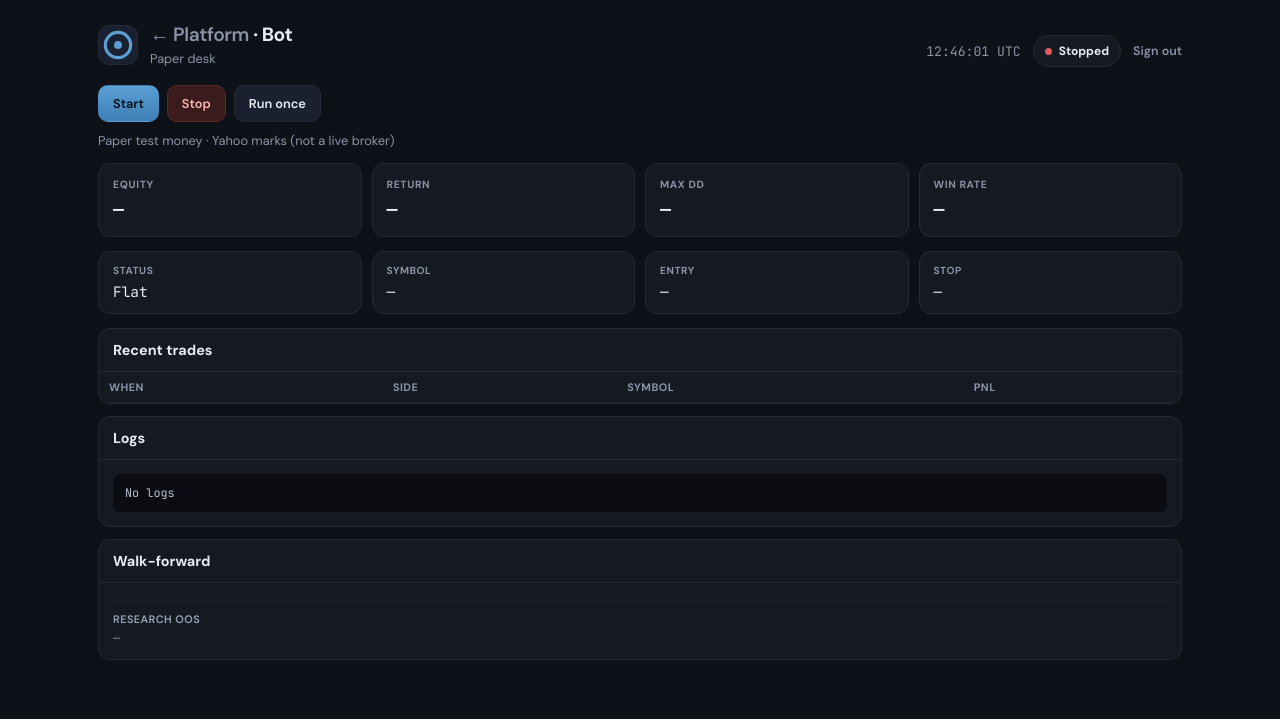
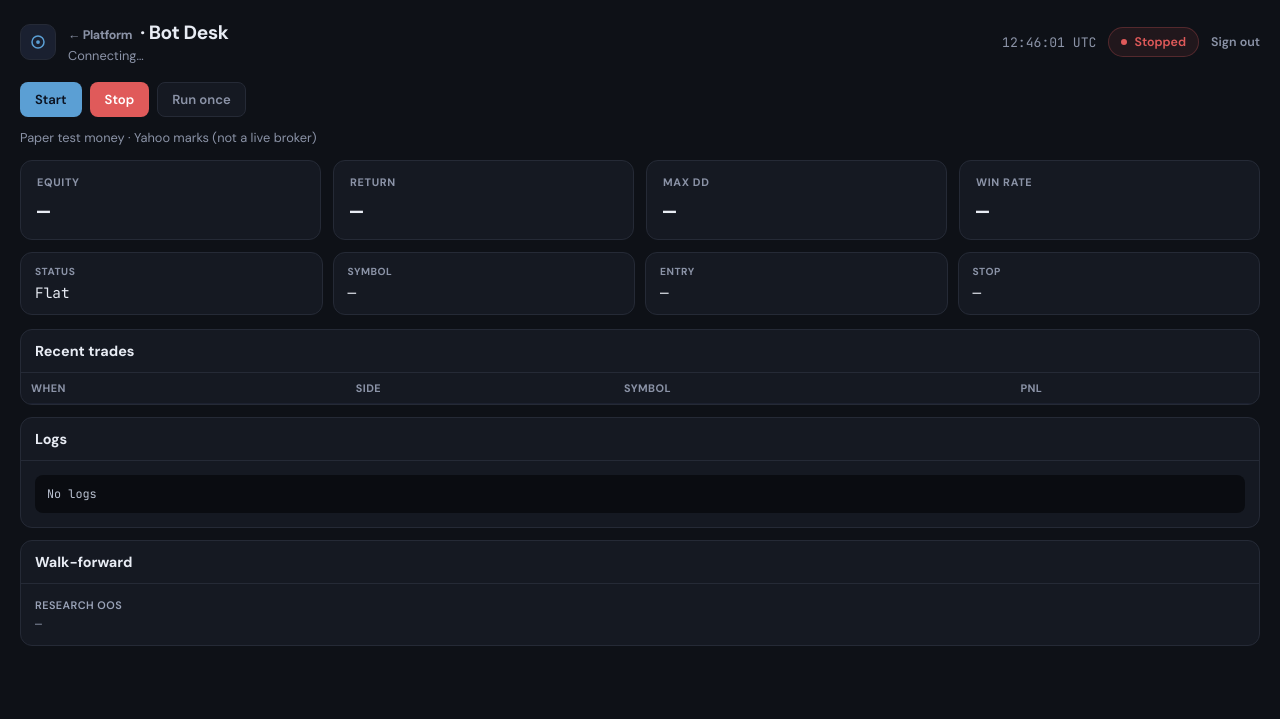
Before and after one commit to s4it3n/orbit, a Python web app: template webapp/templates/bot_detail.html in a window 1280 px wide. Shown: the top 719 px of the page. Run offline with Jinja, Linux system fonts and the light colour scheme; the template is opened without the code that fills it, so the values that code supplies are empty.

Commit message:
Match Gold/MNQ desk header and Start/Stop buttons to the crypto control panel.
Co-authored-by: Cursor <cursoragent@cursor.com>

```diff
--- a/webapp/templates/bot_detail.html
+++ b/webapp/templates/bot_detail.html
@@ -7,44 +7,43 @@
 <link rel="icon" href="/static/favicon.svg" type="image/svg+xml">
 <link rel="preconnect" href="https://fonts.googleapis.com">
 <link rel="preconnect" href="https://fonts.gstatic.com" crossorigin>
-<link href="https://fonts.googleapis.com/css2?family=DM+Sans:opsz,wght@9..40,400;9..40,500;9..40,600;9..40,700&family=JetBrains+Mono:wght@400;500;600&display=swap" rel="stylesheet">
+<link href="https://fonts.googleapis.com/css2?family=DM+Sans:ital,opsz,wght@0,9..40,400;0,9..40,500;0,9..40,600;0,9..40,700;1,9..40,400&family=JetBrains+Mono:wght@400;500;600&display=swap" rel="stylesheet">
 <style>
 :root{
   --bg:#0e1117;--panel:#151922;--border:#252a36;--text:#e8ecf4;--muted:#8b93a7;
   --green:#3dba7a;--red:#e05a5a;--amber:#d4a24c;--blue:#5b9fd4;--mono:'JetBrains Mono',ui-monospace,monospace;
 }
 *{box-sizing:border-box}html,body{margin:0;padding:0}
-body{
-  font-family:'DM Sans',system-ui,sans-serif;color:var(--text);min-height:100vh;
-  background:var(--bg);-webkit-font-smoothing:antialiased;
-}
-a{color:inherit;text-decoration:none}
-.wrap{max-width:1120px;margin:0 auto;padding:22px 18px 48px}
-header.top{display:flex;align-items:flex-end;justify-content:space-between;gap:16px;margin-bottom:18px;flex-wrap:wrap}
+body{font-family:'DM Sans',system-ui,sans-serif;background:var(--bg);color:var(--text);min-height:100vh;-webkit-font-smoothing:antialiased}
+.wrap{max-width:1280px;margin:0 auto;padding:20px 20px 48px}
+::-webkit-scrollbar{width:8px;height:8px}::-webkit-scrollbar-thumb{background:#2c3344;border-radius:8px}
+header.top{display:flex;align-items:center;justify-content:space-between;gap:14px;margin-bottom:18px;flex-wrap:wrap}
 .brand{display:flex;align-items:center;gap:12px}
-.mark{width:40px;height:40px;border-radius:11px;background:#1a2030;border:1px solid var(--border);display:grid;place-items:center}
+.mark{width:36px;height:36px;border-radius:10px;background:#1a2030;border:1px solid var(--border);display:grid;place-items:center}
+.mark svg{width:18px;height:18px}
 .brand h1{margin:0;font-size:1.2rem;font-weight:700;letter-spacing:-.02em}
-.brand h1 .back{color:var(--muted);font-weight:600}
-.brand h1 .back:hover{color:var(--text)}
-.brand .sub{color:var(--muted);font-size:.8rem;margin-top:3px}
-.top-right{display:flex;align-items:center;gap:12px;flex-wrap:wrap}
+.brand .sub{color:var(--muted);font-size:.8rem;margin-top:2px}
+.brand a.back{color:var(--muted);font-size:.78rem;text-decoration:none;margin-right:4px}
+.brand a.back:hover{color:var(--text)}
+.top-right{display:flex;align-items:center;gap:12px}
 #utcClock{font-family:var(--mono);font-size:.82rem;color:var(--muted)}
-.badge{display:inline-flex;align-items:center;gap:7px;padding:7px 11px;border-radius:999px;border:1px solid var(--border);background:var(--panel);font-size:.75rem;font-weight:700}
-.badge .dot{width:7px;height:7px;border-radius:50%;background:var(--muted)}
-.badge.run .dot{background:var(--green)}
-.badge.stop .dot{background:var(--red)}
-.badge.pause .dot{background:var(--amber)}
-.controls{display:flex;gap:8px;flex-wrap:wrap;margin-bottom:14px}
-.btn{display:inline-flex;align-items:center;justify-content:center;gap:6px;padding:9px 14px;border-radius:10px;border:1px solid var(--border);background:#1a2030;color:var(--text);font:600 .8rem 'DM Sans',system-ui,sans-serif;cursor:pointer}
-.btn:hover{filter:brightness(1.08)}
-.btn:disabled{opacity:.5;cursor:wait}
-.btn-primary{background:linear-gradient(180deg,#5b9fd4,#3d7fb4);border-color:transparent;color:#041018}
-.btn-danger{background:#3a1c1c;border-color:#5a2a2a;color:#ffb4b4}
-.kpis{display:grid;grid-template-columns:repeat(4,1fr);gap:10px;margin-bottom:14px}
+.badge{display:inline-flex;align-items:center;gap:7px;padding:6px 12px;border-radius:999px;font-size:.78rem;font-weight:600;border:1px solid transparent}
+.badge .dot{width:6px;height:6px;border-radius:50%;background:currentColor}
+.badge.run{background:#3dba7a18;color:var(--green);border-color:#3dba7a44}
+.badge.run .dot{animation:pulse 2s ease-in-out infinite}
+.badge.stop{background:#e05a5a18;color:var(--red);border-color:#e05a5a44}
+.badge.pause{background:#d4a24c18;color:var(--amber);border-color:#d4a24c44}
+@keyframes pulse{50%{opacity:.35}}
+.controls{display:flex;flex-wrap:wrap;gap:8px;margin-bottom:16px}
+.btn{display:inline-flex;align-items:center;gap:6px;padding:8px 14px;border-radius:8px;border:1px solid transparent;font:600 .82rem 'DM Sans',system-ui,sans-serif;cursor:pointer;color:var(--text)}
+.btn:disabled{opacity:.4;cursor:not-allowed}.btn:active:not(:disabled){transform:translateY(1px)}
+.btn-primary{background:var(--blue);color:#0b1220}.btn-danger{background:var(--red);color:#fff}
+.btn-ghost{background:var(--panel);border-color:var(--border);color:var(--muted)}.btn-ghost:hover:not(:disabled){color:var(--text)}
+.kpis{display:grid;grid-template-columns:repeat(4,1fr);gap:12px;margin-bottom:12px}
 @media(max-width:800px){.kpis{grid-template-columns:1fr 1fr}}
-.kpi{background:var(--panel);border:1px solid var(--border);border-radius:12px;padding:14px}
-.kpi-l{font-size:.65rem;text-transform:uppercase;letter-spacing:.06em;color:var(--muted);font-weight:700}
-.kpi-v{font-family:var(--mono);font-size:1.15rem;font-weight:600;margin-top:6px}
+.kpi{background:var(--panel);border:1px solid var(--border);border-radius:12px;padding:14px 16px}
+.kpi-l{font-size:.68rem;text-transform:uppercase;letter-spacing:.06em;color:var(--muted);font-weight:700;margin-bottom:8px}
+.kpi-v{font-family:var(--mono);font-size:1.35rem;font-weight:600;letter-spacing:-.02em}
 .pos{color:var(--green)}.neg{color:var(--red)}
 .strip{display:grid;grid-template-columns:repeat(4,1fr);gap:10px;margin-bottom:14px}
 @media(max-width:800px){.strip{grid-template-columns:1fr 1fr}}
@@ -61,9 +60,10 @@ th,td{padding:8px 10px;border-bottom:1px solid #1c2130;text-align:left}
 th{color:var(--muted);font-size:.68rem;text-transform:uppercase;letter-spacing:.04em}
 .term{background:#0a0c11;border-radius:8px;max-height:280px;overflow:auto;padding:10px 12px;font-family:var(--mono);font-size:.74rem;line-height:1.55;color:#b8c0d0}
 .note{color:var(--muted);font-size:.8rem;margin:-4px 0 14px}
-.wf{margin-top:4px;padding-top:10px;border-top:1px solid #1c2230;font-size:.74rem;color:#7a8396}
+.wf{font-size:.74rem;color:#7a8396}
 .wf .label{color:#9aa3b8;font-weight:600;font-size:.68rem;text-transform:uppercase;letter-spacing:.04em}
 .wf .nums{font-family:var(--mono);margin-top:4px;color:#8b93a7;font-size:.72rem}
+a{color:inherit;text-decoration:none}
 </style>
 </head>
 <body>
@@ -74,8 +74,8 @@ th{color:var(--muted);font-size:.68rem;text-transform:uppercase;letter-spacing:.
         <svg viewBox="0 0 24 24" fill="none"><circle cx="12" cy="12" r="8" stroke="#5b9fd4" stroke-width="2"/><circle cx="12" cy="12" r="2.5" fill="#5b9fd4"/></svg>
       </div>
       <div>
-        <h1><a class="back" href="/">← Platform</a> · <span id="name">Bot</span></h1>
-        <div class="sub" id="meta">Paper desk</div>
+        <h1><a class="back" href="/">← Platform</a> · <span id="deskTitle">Bot Desk</span></h1>
+        <div class="sub" id="meta">Connecting…</div>
       </div>
     </div>
     <div class="top-right">
@@ -88,7 +88,7 @@ th{color:var(--muted);font-size:.68rem;text-transform:uppercase;letter-spacing:.
   <div class="controls">
     <button class="btn btn-primary" id="btnStart" type="button">Start</button>
     <button class="btn btn-danger" id="btnStop" type="button">Stop</button>
-    <button class="btn" id="btnOnce" type="button">Run once</button>
+    <button class="btn btn-ghost" id="btnOnce" type="button">Run once</button>
   </div>
   <div class="note" id="modeNote">Paper test money · Yahoo marks (not a live broker)</div>
 
@@ -133,6 +133,10 @@ th{color:var(--muted);font-size:.68rem;text-transform:uppercase;letter-spacing:.
 </div>
 <script>
 const id = location.pathname.split('/').pop();
+const DESK_TITLES = {
+  gold: 'Gold 1H Desk',
+  mnq: 'Nasdaq 15m Desk',
+};
 function $(x){ return document.getElementById(x); }
 function tickClock(){
   $('utcClock').textContent = new Date().toISOString().slice(11, 19) + ' UTC';
@@ -157,10 +161,11 @@ function setRunning(running){
 async function load(){
   const res = await fetch('/api/bots?id='+encodeURIComponent(id),{cache:'no-store'});
   const data = await res.json();
-  if(!data.ok){$('name').textContent='Bot not found';return}
+  if(!data.ok){$('deskTitle').textContent='Bot not found';return}
   const b=data.bot;
-  $('name').textContent=b.bot_name || id;
-  $('meta').textContent=`${b.asset_class||''} · ${b.timeframe||''}${b.mode==='paper_live'?' · live paper':''}`;
+  $('deskTitle').textContent = DESK_TITLES[id] || (b.bot_name || 'Bot Desk');
+  document.title = 'Orbit · ' + $('deskTitle').textContent;
+  $('meta').textContent=`${b.bot_name||''} · ${b.asset_class||''} · ${b.timeframe||''}${b.mode==='paper_live'?' · live paper':''}`;
   const running = String(b.status||'').toUpperCase() === 'PAPER' || !!b.bot_running;
   setRunning(running);
   $('eq').textContent='$'+Number(b.equity_usdt||0).toLocaleString(undefined,{maximumFractionDigits:0});
```
